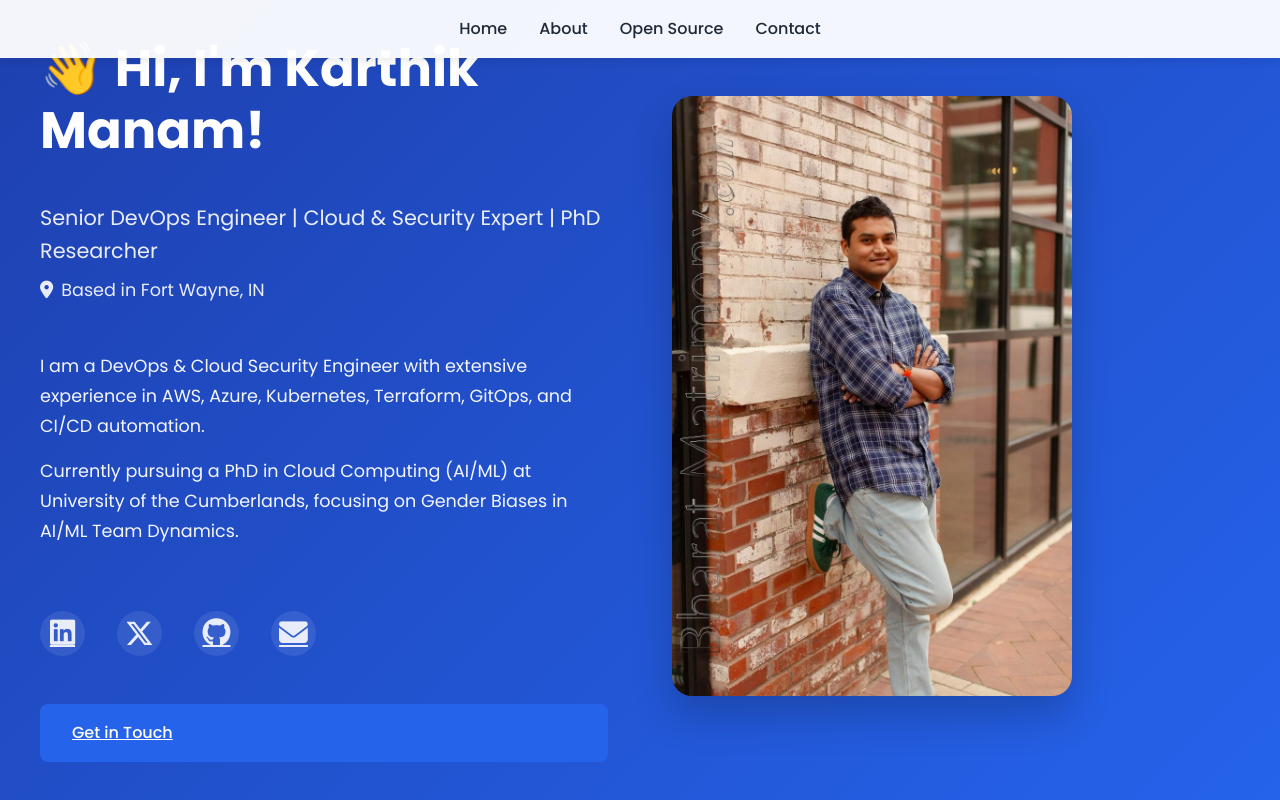
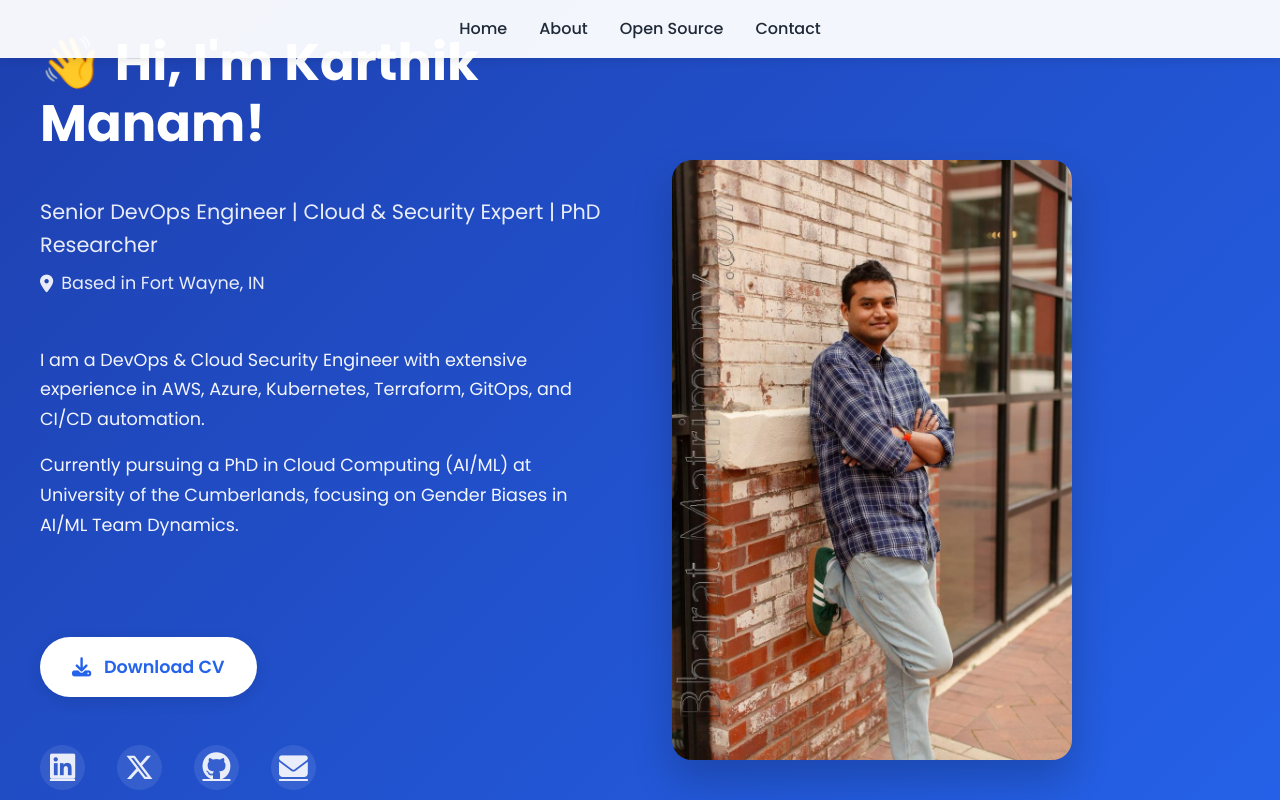
Before and after one commit to karthikmanam/karthikmanam.github.io, a plain HTML site: page index.html in a window 1280 px wide. Shown: the top 800 px of the page. Drawn offline with Linux system fonts and the light colour scheme.

Commit message:
Enhancements

```diff
--- a/index.html
+++ b/index.html
@@ -526,6 +526,36 @@
         padding: 0.6rem;
       }
     }
+
+    .cv-section {
+      margin: 2rem 0;
+    }
+
+    .cv-button {
+      display: inline-flex;
+      align-items: center;
+      gap: 0.8rem;
+      padding: 1rem 2rem;
+      background: white;
+      color: var(--primary);
+      border-radius: 50px;
+      text-decoration: none;
+      font-weight: 600;
+      font-size: 1.1rem;
+      transition: all 0.3s ease;
+      box-shadow: 0 4px 15px rgba(0,0,0,0.1);
+    }
+
+    .cv-button:hover {
+      transform: translateY(-3px);
+      box-shadow: 0 8px 25px rgba(0,0,0,0.2);
+      background: var(--primary);
+      color: white;
+    }
+
+    .cv-button i {
+      font-size: 1.2rem;
+    }
   </style>
 </head>
 <body>
@@ -549,6 +579,12 @@
         <div class="hero-description">
           <p>I am a DevOps & Cloud Security Engineer with extensive experience in AWS, Azure, Kubernetes, Terraform, GitOps, and CI/CD automation.</p>
           <p>Currently pursuing a PhD in Cloud Computing (AI/ML) at University of the Cumberlands, focusing on Gender Biases in AI/ML Team Dynamics.</p>
+        </div>
+        <div class="cv-section">
+            <a href="docs/manam.pdf" download class="cv-button">
+                <i class="fas fa-download"></i>
+                Download CV
+            </a>
         </div>
         <div class="social-links">
           <a href="https://www.linkedin.com/in/karthik-m-379a49184/" target="_blank" rel="noopener noreferrer" aria-label="LinkedIn Profile">
```
Also changed, not shown: 1 other file.
